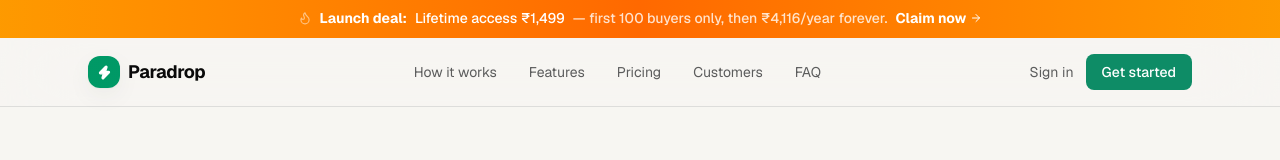
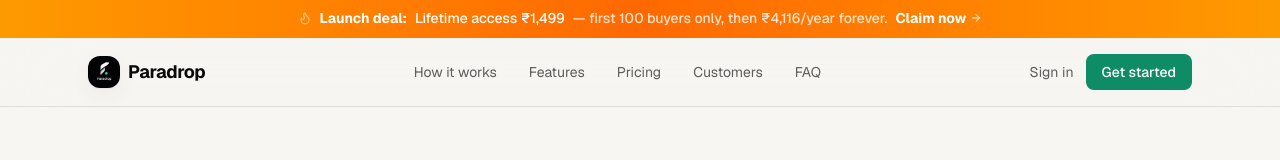
Before and after one commit to anikmarketing07-lang/Paradrop, a Next.js app: page / in a window 1280 px wide. Shown: the top 160 px of the page. Built offline with nearby package versions, Linux system fonts and the light colour scheme.

Commit message:
Add Paradrop logo across nav, footer, auth pages, favicon

```diff
--- a/app/app/page.tsx
+++ b/app/app/page.tsx
@@ -196,9 +196,7 @@ function AppDashboardContent() {
       {/* Top bar */}
       <nav className="border-b border-[#08090A]/10 bg-[#F7F6F2]/90 backdrop-blur-xl px-6 py-3 flex items-center justify-between">
         <Link href="/" className="flex items-center gap-2">
-          <div className="w-6 h-6 rounded-md bg-emerald-600 flex items-center justify-center">
-            <Zap size={12} className="text-white" fill="white" />
-          </div>
+          <img src="/paradrop-logo.png" alt="Paradrop" className="w-6 h-6 rounded-md object-cover" />
           <span className="font-bold text-sm">Paradrop</span>
         </Link>
         <div className="flex items-center gap-1 bg-[#EEEDE7] border border-[#08090A]/10 rounded-lg p-0.5">
--- a/app/page.tsx
+++ b/app/page.tsx
@@ -204,9 +204,7 @@ export default function Home() {
       <nav className="sticky top-0 z-50 border-b border-[#08090A]/10 bg-[#F7F6F2]/70 backdrop-blur-2xl">
         <div className="max-w-6xl mx-auto px-6 py-4 flex items-center justify-between">
           <div className="flex items-center gap-2">
-            <div className="w-8 h-8 rounded-xl bg-gradient-to-br from-emerald-600 to-emerald-600 flex items-center justify-center glow-soft">
-              <Zap size={15} className="text-white" fill="white" />
-            </div>
+            <img src="/paradrop-logo.png" alt="Paradrop" className="w-8 h-8 rounded-xl object-cover glow-soft" />
             <span className="font-bold text-lg tracking-tight">Paradrop</span>
           </div>
           <div className="hidden md:flex items-center gap-8 text-sm text-[#08090A]/65">
@@ -467,7 +465,7 @@ export default function Home() {
                 </div>
                 <span className="text-xs font-bold gradient-text-violet">{t.closed} closed</span>
               </div>
-              <p className="text-sm text-[#08090A]/75 leading-relaxed mb-6">"{t.quote}"</p>
+              <p className="text-sm text-[#08090A]/75 leading-relaxed mb-6">&ldquo;{t.quote}&rdquo;</p>
               <div className="flex items-center gap-3 pt-4 border-t border-[#08090A]/8">
                 <div className="w-9 h-9 rounded-full bg-gradient-to-br from-emerald-600/20 to-emerald-600/15 border border-emerald-600/30 flex items-center justify-center text-xs font-bold text-white">
                   {t.avatar}
@@ -577,9 +575,7 @@ export default function Home() {
           <div className="grid grid-cols-2 md:grid-cols-5 gap-8 mb-10">
             <div className="col-span-2">
               <div className="flex items-center gap-2 mb-4">
-                <div className="w-7 h-7 rounded-lg bg-gradient-to-br from-emerald-600 to-emerald-600 flex items-center justify-center">
-                  <Zap size={13} className="text-white" fill="white" />
-                </div>
+                <img src="/paradrop-logo.png" alt="Paradrop" className="w-7 h-7 rounded-lg object-cover" />
                 <span className="font-bold text-sm">Paradrop</span>
               </div>
               <p className="text-xs text-[#08090A]/70 leading-relaxed max-w-xs">AI-powered lead generation and cold outreach built for freelancers, sales reps, and indie agencies.</p>
--- a/app/pricing/page.tsx
+++ b/app/pricing/page.tsx
@@ -2,7 +2,7 @@
 
 import { useState } from "react";
 import Link from "next/link";
-import { Zap, ArrowLeft, Loader2, CheckCircle2, RefreshCw, Crown, Flame } from "lucide-react";
+import { ArrowLeft, Loader2, CheckCircle2, RefreshCw, Crown, Flame } from "lucide-react";
 
 type Interval = "monthly" | "quarterly" | "yearly" | "lifetime";
 
@@ -202,9 +202,7 @@ export default function PricingPage() {
 
       <nav className="border-b border-[#08090A]/10 px-6 py-4 flex items-center justify-between max-w-6xl mx-auto">
         <Link href="/" className="flex items-center gap-2">
-          <div className="w-7 h-7 rounded-lg bg-gradient-to-br from-emerald-600 to-emerald-600 flex items-center justify-center">
-            <Zap size={13} className="text-white" fill="white" />
-          </div>
+          <img src="/paradrop-logo.png" alt="Paradrop" className="w-7 h-7 rounded-lg object-cover" />
           <span className="font-bold text-sm">Paradrop</span>
         </Link>
         <Link href="/" className="flex items-center gap-1.5 text-sm text-[#08090A]/70 hover:text-[#08090A] transition-colors">
--- a/app/sign-in/[[...sign-in]]/page.tsx
+++ b/app/sign-in/[[...sign-in]]/page.tsx
@@ -1,5 +1,4 @@
 import { SignIn } from "@clerk/nextjs";
-import { Zap } from "lucide-react";
 
 export default function SignInPage() {
   return (
@@ -15,9 +14,7 @@ export default function SignInPage() {
       <div className="w-full max-w-md flex flex-col items-center relative z-10">
         <div className="text-center mb-6">
           <div className="inline-flex items-center gap-2 mb-3">
-            <div className="w-9 h-9 rounded-xl bg-gradient-to-br from-emerald-600 to-emerald-600 flex items-center justify-center shadow-lg shadow-emerald-600/30">
-              <Zap size={17} className="text-white" fill="white" />
-            </div>
+            <img src="/paradrop-logo.png" alt="Paradrop" className="w-9 h-9 rounded-xl object-cover shadow-lg shadow-emerald-600/30" />
             <span className="font-bold text-xl text-[#08090A] tracking-tight">Paradrop</span>
           </div>
           <p className="text-sm text-[#5F5F6B]">Welcome back. Sign in to find your next client.</p>
--- a/app/sign-up/[[...sign-up]]/page.tsx
+++ b/app/sign-up/[[...sign-up]]/page.tsx
@@ -1,5 +1,4 @@
 import { SignUp } from "@clerk/nextjs";
-import { Zap } from "lucide-react";
 
 export default function SignUpPage() {
   return (
@@ -14,9 +13,7 @@ export default function SignUpPage() {
       <div className="w-full max-w-md flex flex-col items-center relative z-10">
         <div className="text-center mb-6">
           <div className="inline-flex items-center gap-2 mb-3">
-            <div className="w-9 h-9 rounded-xl bg-gradient-to-br from-emerald-600 to-emerald-600 flex items-center justify-center shadow-lg shadow-emerald-600/30">
-              <Zap size={17} className="text-white" fill="white" />
-            </div>
+            <img src="/paradrop-logo.png" alt="Paradrop" className="w-9 h-9 rounded-xl object-cover shadow-lg shadow-emerald-600/30" />
             <span className="font-bold text-xl text-[#08090A] tracking-tight">Paradrop</span>
           </div>
           <p className="text-sm text-[#5F5F6B]">Start free — 20 leads/month, no card needed</p>
```
Also changed, not shown: app/icon.png (added), public/paradrop-logo.png (added).
